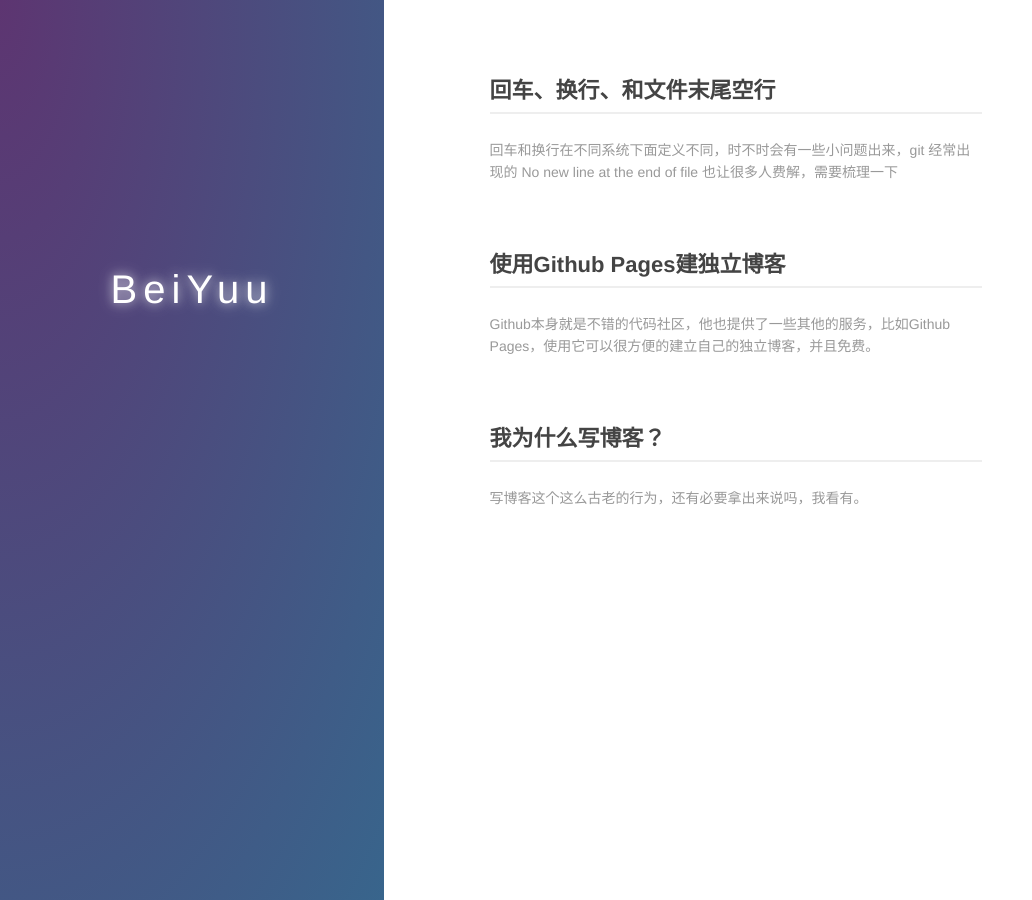
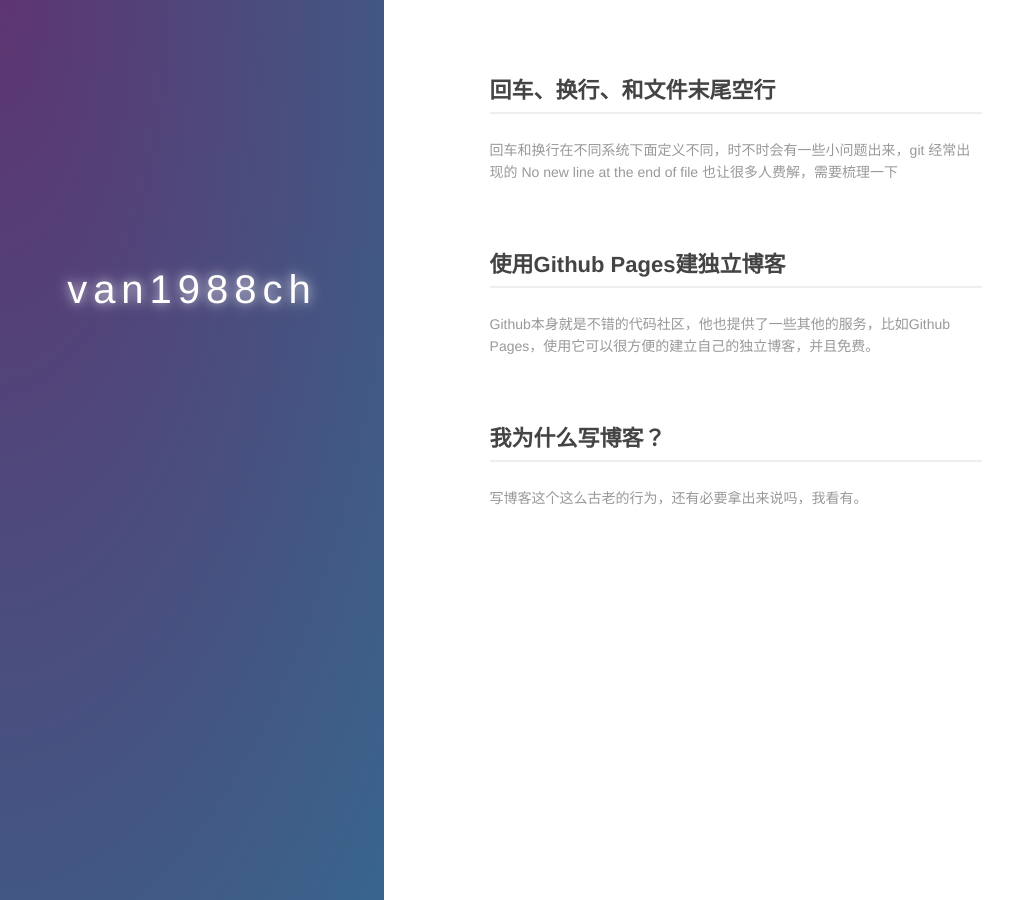
Before and after one commit to van1988ch/van1988ch.github.io, a Jekyll site: the page built from index.md, in a window 1280 px wide. Shown: the whole page, without its empty margins (0-1032 px from the left). Built offline with Jekyll 4.4.1, drawn with Linux system fonts in a browser that asks for light colours.

```diff
--- a/index.md
+++ b/index.md
@@ -6,7 +6,7 @@ layout: default
   <div class="index-wrapper">
     <div class="aside">
       <div class="info-card">
-        <h1>BeiYuu</h1>
+        <h1>van1988ch</h1>
         <a href="http://weibo.com/van1988ch/" target="_blank"><img src="http://www.weibo.com/favicon.ico" alt="" width="25"/></a>
         <a href="http://www.douban.com/people/69697726/" target="_blank"><img src="http://www.douban.com/favicon.ico" alt="" width="22"/></a>
         <a href="http://instagram.com/van1988ch/" target="_blank"><img src="http://d36xtkk24g8jdx.cloudfront.net/bluebar/00c6602/images/ico/favicon.ico" alt="" width="22"/></a>
```
